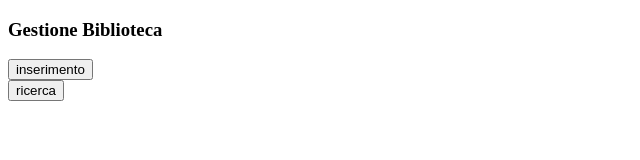
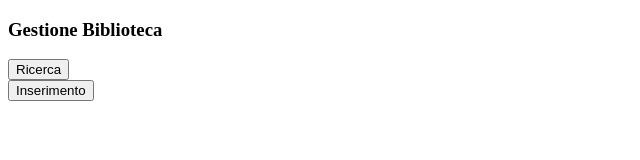
Before and after one commit to MatteoBarresi/progetto_ssw2024, an Angular app: page / in a window 1280 px wide. Shown: the top 160 px of the page, without its empty margins (0-640 px from the left). Built offline with nearby package versions, Linux system fonts and the light colour scheme; no server answers.

Commit message:
pulizia finale

```diff
--- a/src/root/archivio.service.ts
+++ b/src/root/archivio.service.ts
@@ -16,7 +16,7 @@ export class ArchivioService {
   //funzioni per interagire con il db remoto: set e get (Observable)
 
   //ottiene tutta la collezione dal db remoto
-    public getData() : Observable<AjaxResponse<any>>{ //parsare ulteriormente??
+    public getData() : Observable<AjaxResponse<any>>{
       return ajax({
         method: 'GET',
         url: this.base + '/get' + '?key=' + this.key,
--- a/src/root/archivio.ts
+++ b/src/root/archivio.ts
@@ -7,7 +7,6 @@ export class Archivio {
         this.collezione = collezione; //array di oggetti libro
       }
 
-      //metodi di ricerca ecc
       public add(libro: Libro){
         this.collezione.push(libro);
       }
--- a/src/root/inserimento/inserimento.component.ts
+++ b/src/root/inserimento/inserimento.component.ts
@@ -2,7 +2,6 @@ import { CommonModule} from '@angular/common';
 import { Component, OnInit, Input, Output, EventEmitter } from '@angular/core';
 import { ArchivioService } from '../archivio.service';
 import { Libro } from '../libro';
-import { AjaxError, AjaxResponse } from 'rxjs/ajax';
 import { Archivio } from '../archivio';
 
 
--- a/src/root/ricerca/scheda/scheda.component.html
+++ b/src/root/ricerca/scheda/scheda.component.html
@@ -7,14 +7,16 @@
         <br>
         Titolo: {{corrispondenza.titolo}}
         <div *ngIf="corrispondenza.nominativo === '' ">
-            Prestito
+            <br>
+            <b>Prestito</b>
             <br>
             Nominativo <input id="nome" (keyup.enter) = "prestito()" type="text">
             <br>
             <button (click)="rimuovi()">Rimuovi</button>
         </div>
         <div *ngIf="corrispondenza.nominativo !== '' ">
-            In prestito a: {{corrispondenza.nominativo}}
+            <br>
+            <b>In prestito a: </b> {{corrispondenza.nominativo}}
             <br>
             <button (click)="restituzione()">Restituisci</button>
         </div>
--- a/src/root/root.component.html
+++ b/src/root/root.component.html
@@ -1,8 +1,8 @@
 <div *ngIf="pagina=='iniziale'">
     <h3>Gestione Biblioteca</h3>
-    <button (click)="cambioPagina('inserimento')"> inserimento </button>
+    <button (click)="cambioPagina('ricerca')"> Ricerca </button>
     <br>
-    <button (click)="cambioPagina('ricerca')"> ricerca </button>
+    <button (click)="cambioPagina('inserimento')"> Inserimento </button>
 </div>
 <app-inserimento [pagina]="pagina" [archivio]="archivio" (eventoCambio) = "cambioPagina($event)"></app-inserimento>
 <app-ricerca [pagina]="pagina" [archivio]="archivio" (eventoCambio) = "cambioPagina($event)"></app-ricerca>
--- a/src/root/root.component.ts
+++ b/src/root/root.component.ts
@@ -1,4 +1,4 @@
-import { Component, OnInit, VERSION } from '@angular/core';
+import { Component, OnInit} from '@angular/core';
 import {CommonModule } from '@angular/common';
 import { InserimentoComponent } from './inserimento/inserimento.component';
 import { ArchivioService } from './archivio.service';
@@ -41,7 +41,6 @@ export class RootComponent implements OnInit{
     )
   }
 
-
   constructor(private as: ArchivioService) {}
 
   ngOnInit(){this.getCollection()} //archivio scaricato una volta sola, quando si carica la pagina
```
Also changed, not shown: src/root/ricerca/ricerca.component.ts (+2 -6 lines).
